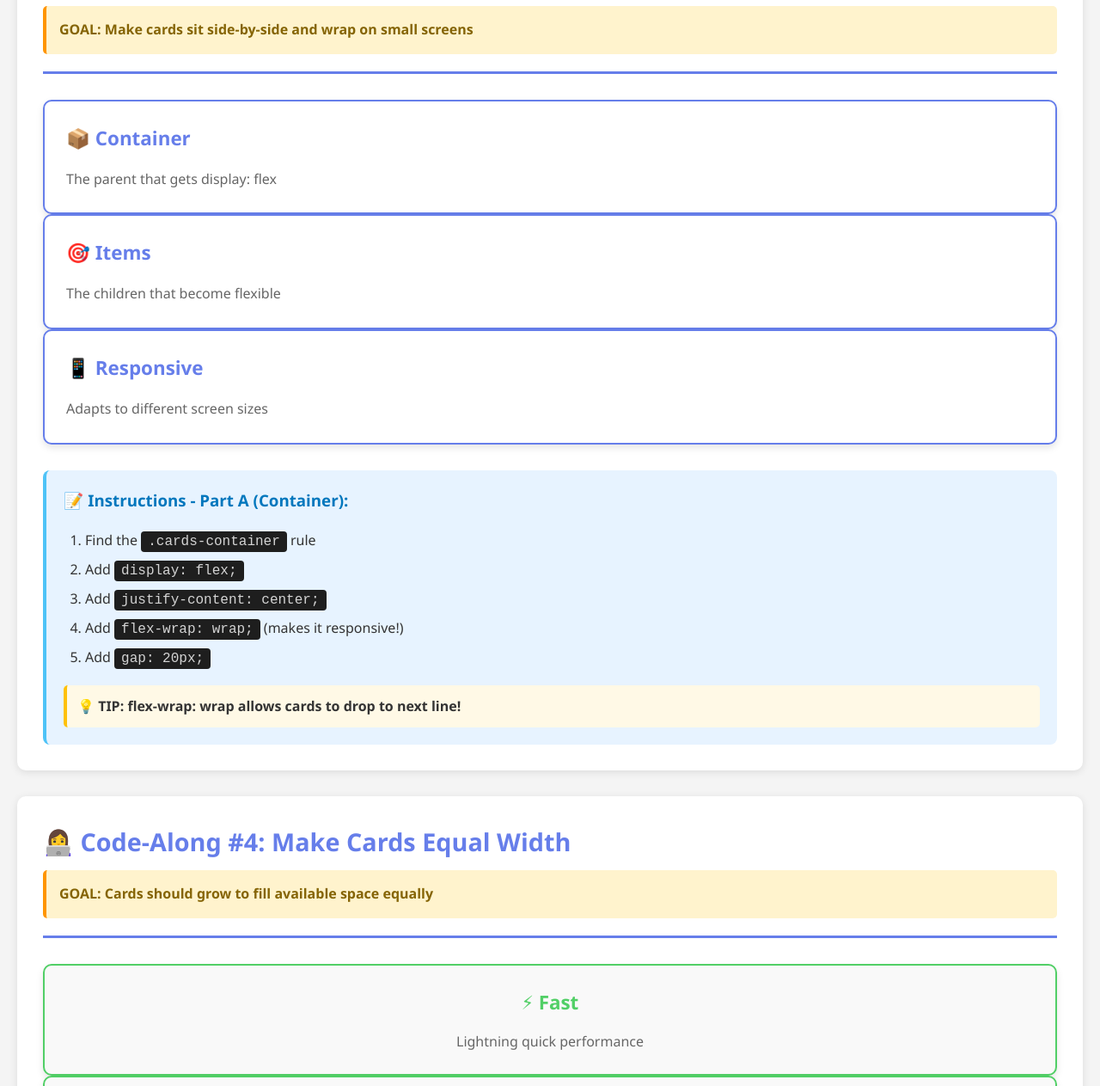
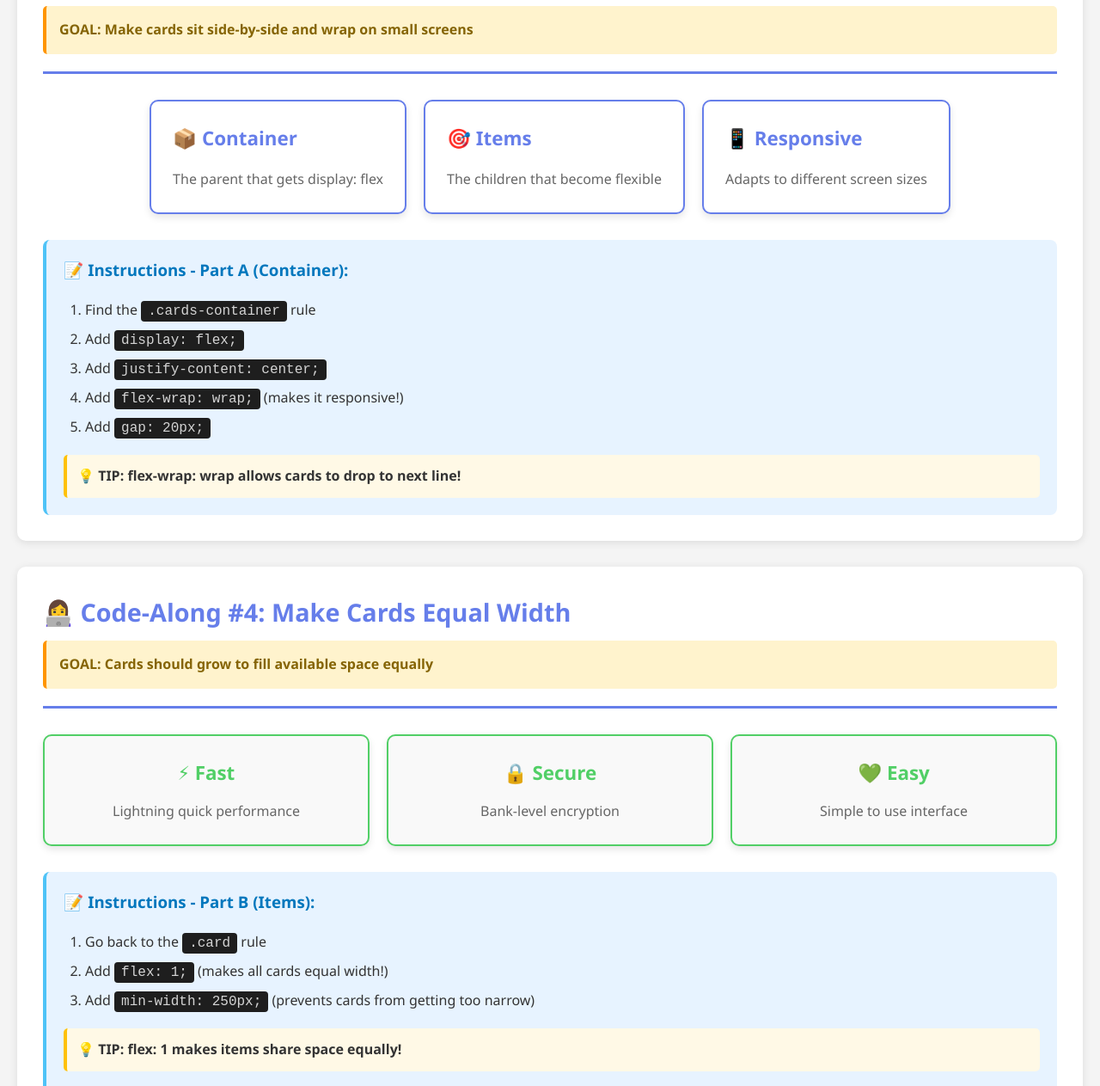
Before and after one commit to riskap29BCTS/Unit2-CSS, a plain HTML site: page Lesson5-display/Part1-Flexbox/L5-1_flexbox-starter.html in a window 1280 px wide. Shown: the part 1879-3142 px from the top of the page at 86% size. Drawn offline with Linux system fonts and the light colour scheme.

Commit message:
Lesson 5 on flexbox complete

```diff
--- a/Lesson5-display/Part1-Flexbox/L5-1_flexbox-starter.css
+++ b/Lesson5-display/Part1-Flexbox/L5-1_flexbox-starter.css
@@ -189,13 +189,13 @@ header p {
 
 .cards-container {
     /* TODO #1: Add display: flex; */
-
+    display: flex;
     /* TODO #2: Add justify-content: center; */
-
+    justify-content: center;
     /* TODO #3: Add flex-wrap: wrap; */
-
+    flex-wrap: wrap;
     /* TODO #4: Add gap: 20px; */
-
+    gap:20px;
 
     margin: 30px 0;
 }
@@ -243,20 +243,23 @@ header p {
 
 .feature-row {
     /* TODO: Add display: flex; */
-
+    display: flex;
     /* TODO: Add justify-content: center; */
-
+    justify-content: center;
     /* TODO: Add gap: 20px; */
-
+    gap: 20px;
 
     margin: 30px 0;
+
+    flex-wrap: wrap;
+
 }
 
 .feature-box {
     /* TODO: Add flex: 1; */
-
+    flex: 1;
     /* TODO: Add min-width: 200px; */
-
+    min-width: 200px;
 
     background-color: #f9f9f9;
     border: 2px solid #51cf66;
```
